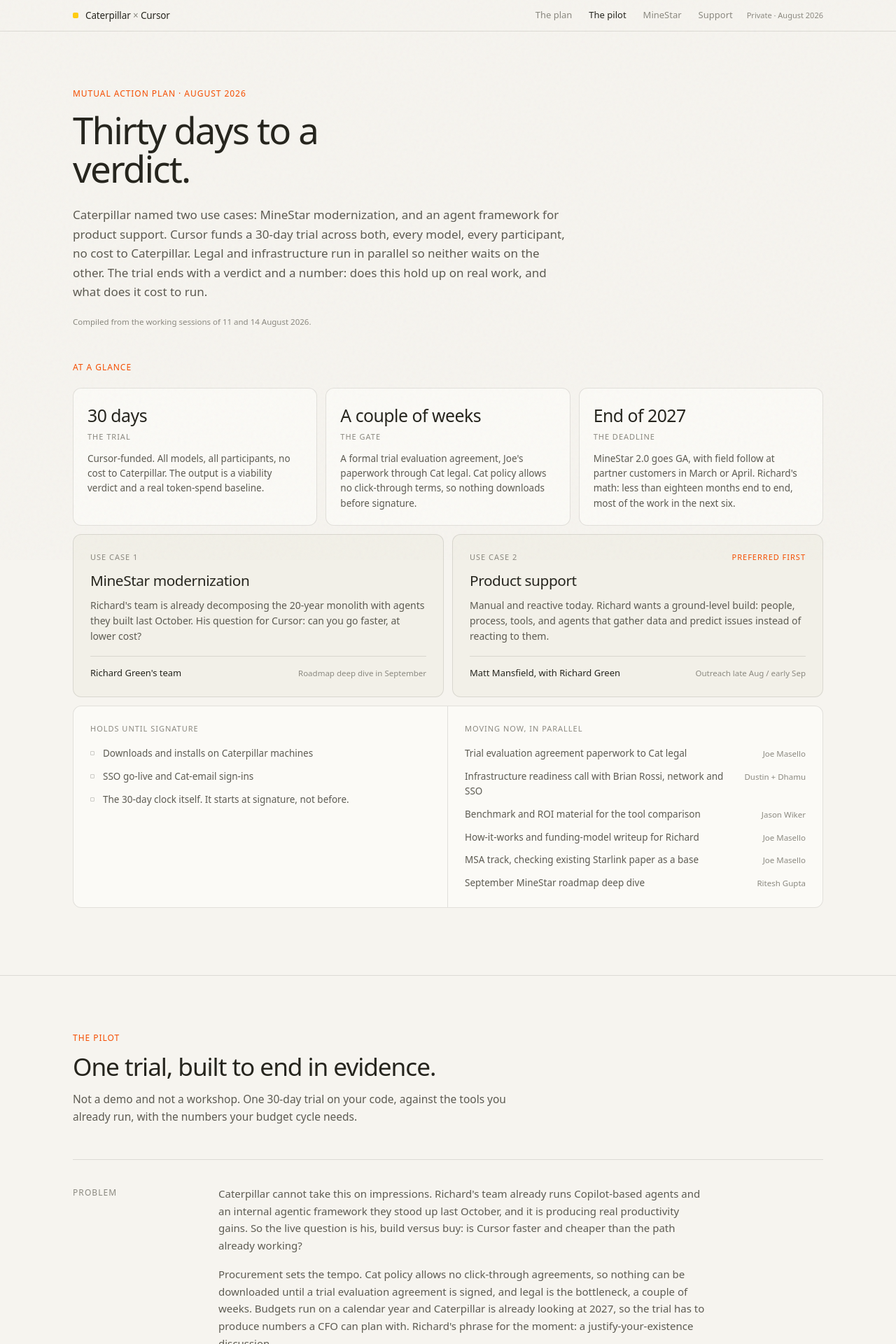
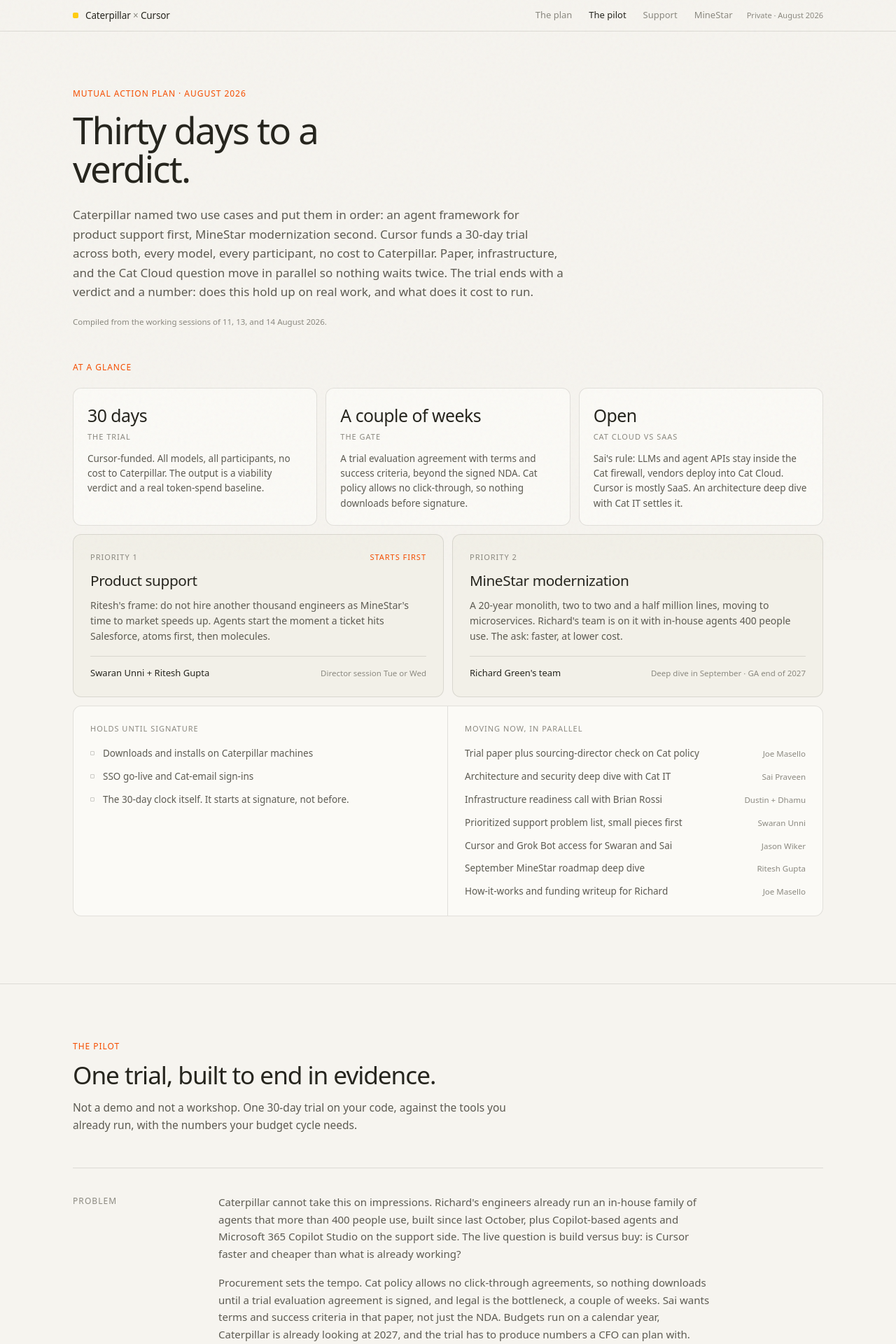
Before and after one commit to Speediing/cat-map, a Next.js app: page / in a window 1280 px wide. Shown: the top 1920 px of the page at 70% size. Built offline with nearby package versions, Linux system fonts and the light colour scheme.

Commit message:
Fold in 13 Aug demo call: support first, architecture question at glance, ownership rule, Gong-named next steps
Co-authored-by: Jason Wiker <jason.wiker@gmail.com>

```diff
--- a/src/app/page.tsx
+++ b/src/app/page.tsx
@@ -335,8 +335,8 @@ export default function Page() {
         <Hero />
         <Glance />
         <PilotSection />
+        <UseCaseSection data={support} />
         <UseCaseSection data={minestar} />
-        <UseCaseSection data={support} />
       </main>
       <SiteFooter />
     </>
--- a/src/content/plan.ts
+++ b/src/content/plan.ts
@@ -2,10 +2,11 @@
  * All copy for the leave-behind lives here.
  * Edit this file to change what the page says; layout stays put.
  *
- * Sourced from the call transcripts of 11 August 2026 (Richard Green) and
- * 14 August 2026 (Dhamu Sankaran, Dustin Ziegler, Andy Lofgreen). A 13 August
- * demo session is in scope and folds in when its transcript lands.
+ * Sourced from three call transcripts: 11 August 2026 (Richard Green),
+ * 13 August 2026 (demo: Swaran Unni, Sai Praveen, Ritesh Gupta), and
+ * 14 August 2026 (Dhamu Sankaran, Dustin Ziegler, Andy Lofgreen).
  * No numbers, dates, or claims beyond what was said on those calls.
+ * Cat-said and Anysphere-pitched are labeled as such in the copy.
  */
 
 export type NextStep = {
@@ -23,7 +24,7 @@ export type Beat = {
 export const site = {
   title: "Caterpillar × Cursor",
   description:
-    "The mutual action plan for the Caterpillar and Cursor pilot: a 30-day trial across MineStar modernization and a product support agent framework, with owners, gates, and dates.",
+    "The mutual action plan for the Caterpillar and Cursor pilot: a 30-day trial across a product support agent framework and MineStar modernization, with owners, gates, and dates.",
   wordmark: { left: "Caterpillar", right: "Cursor" },
   navLabel: "Private · August 2026",
 };
@@ -31,16 +32,16 @@ export const site = {
 export const nav = [
   { id: "plan", label: "The plan" },
   { id: "pilot", label: "The pilot" },
+  { id: "support", label: "Support" },
   { id: "minestar", label: "MineStar" },
-  { id: "support", label: "Support" },
 ] as const;
 
 export const hero = {
   kicker: "Mutual action plan · August 2026",
   title: "Thirty days to a verdict.",
   standfirst:
-    "Caterpillar named two use cases: MineStar modernization, and an agent framework for product support. Cursor funds a 30-day trial across both, every model, every participant, no cost to Caterpillar. Legal and infrastructure run in parallel so neither waits on the other. The trial ends with a verdict and a number: does this hold up on real work, and what does it cost to run.",
-  meta: "Compiled from the working sessions of 11 and 14 August 2026.",
+    "Caterpillar named two use cases and put them in order: an agent framework for product support first, MineStar modernization second. Cursor funds a 30-day trial across both, every model, every participant, no cost to Caterpillar. Paper, infrastructure, and the Cat Cloud question move in parallel so nothing waits twice. The trial ends with a verdict and a number: does this hold up on real work, and what does it cost to run.",
+  meta: "Compiled from the working sessions of 11, 13, and 14 August 2026.",
 };
 
 export const glance = {
@@ -55,30 +56,30 @@ export const glance = {
     {
       value: "A couple of weeks",
       label: "The gate",
-      body: "A formal trial evaluation agreement, Joe's paperwork through Cat legal. Cat policy allows no click-through terms, so nothing downloads before signature.",
+      body: "A trial evaluation agreement with terms and success criteria, beyond the signed NDA. Cat policy allows no click-through, so nothing downloads before signature.",
     },
     {
-      value: "End of 2027",
-      label: "The deadline",
-      body: "MineStar 2.0 goes GA, with field follow at partner customers in March or April. Richard's math: less than eighteen months end to end, most of the work in the next six.",
+      value: "Open",
+      label: "Cat Cloud vs SaaS",
+      body: "Sai's rule: LLMs and agent APIs stay inside the Cat firewall, vendors deploy into Cat Cloud. Cursor is mostly SaaS. An architecture deep dive with Cat IT settles it.",
     },
   ],
   lanes: [
     {
-      label: "Use case 1",
+      label: "Priority 1",
+      tag: "Starts first" as string | null,
+      title: "Product support",
+      body: "Ritesh's frame: do not hire another thousand engineers as MineStar's time to market speeds up. Agents start the moment a ticket hits Salesforce, atoms first, then molecules.",
+      owner: "Swaran Unni + Ritesh Gupta",
+      clock: "Director session Tue or Wed",
+    },
+    {
+      label: "Priority 2",
       tag: null as string | null,
       title: "MineStar modernization",
-      body: "Richard's team is already decomposing the 20-year monolith with agents they built last October. His question for Cursor: can you go faster, at lower cost?",
+      body: "A 20-year monolith, two to two and a half million lines, moving to microservices. Richard's team is on it with in-house agents 400 people use. The ask: faster, at lower cost.",
       owner: "Richard Green's team",
-      clock: "Roadmap deep dive in September",
-    },
-    {
-      label: "Use case 2",
-      tag: "Preferred first",
-      title: "Product support",
-      body: "Manual and reactive today. Richard wants a ground-level build: people, process, tools, and agents that gather data and predict issues instead of reacting to them.",
-      owner: "Matt Mansfield, with Richard Green",
-      clock: "Outreach late Aug / early Sep",
+      clock: "Deep dive in September · GA end of 2027",
     },
   ],
   gate: {
@@ -93,12 +94,13 @@ export const glance = {
     moving: {
       title: "Moving now, in parallel",
       items: [
-        { what: "Trial evaluation agreement paperwork to Cat legal", owner: "Joe Masello" },
-        { what: "Infrastructure readiness call with Brian Rossi, network and SSO", owner: "Dustin + Dhamu" },
-        { what: "Benchmark and ROI material for the tool comparison", owner: "Jason Wiker" },
-        { what: "How-it-works and funding-model writeup for Richard", owner: "Joe Masello" },
-        { what: "MSA track, checking existing Starlink paper as a base", owner: "Joe Masello" },
+        { what: "Trial paper plus sourcing-director check on Cat policy", owner: "Joe Masello" },
+        { what: "Architecture and security deep dive with Cat IT", owner: "Sai Praveen" },
+        { what: "Infrastructure readiness call with Brian Rossi", owner: "Dustin + Dhamu" },
+        { what: "Prioritized support problem list, small pieces first", owner: "Swaran Unni" },
+        { what: "Cursor and Grok Bot access for Swaran and Sai", owner: "Jason Wiker" },
         { what: "September MineStar roadmap deep dive", owner: "Ritesh Gupta" },
+        { what: "How-it-works and funding writeup for Richard", owner: "Joe Masello" },
       ],
     },
   },
@@ -110,17 +112,22 @@ export const pilot = {
   title: "One trial, built to end in evidence.",
   lede: "Not a demo and not a workshop. One 30-day trial on your code, against the tools you already run, with the numbers your budget cycle needs.",
   problem: [
-    "Caterpillar cannot take this on impressions. Richard's team already runs Copilot-based agents and an internal agentic framework they stood up last October, and it is producing real productivity gains. So the live question is his, build versus buy: is Cursor faster and cheaper than the path already working?",
-    "Procurement sets the tempo. Cat policy allows no click-through agreements, so nothing can be downloaded until a trial evaluation agreement is signed, and legal is the bottleneck, a couple of weeks. Budgets run on a calendar year and Caterpillar is already looking at 2027, so the trial has to produce numbers a CFO can plan with. Richard's phrase for the moment: a justify-your-existence discussion.",
+    "Caterpillar cannot take this on impressions. Richard's engineers already run an in-house family of agents that more than 400 people use, built since last October, plus Copilot-based agents and Microsoft 365 Copilot Studio on the support side. The live question is build versus buy: is Cursor faster and cheaper than what is already working?",
+    "Procurement sets the tempo. Cat policy allows no click-through agreements, so nothing downloads until a trial evaluation agreement is signed, and legal is the bottleneck, a couple of weeks. Sai wants terms and success criteria in that paper, not just the NDA. Budgets run on a calendar year, Caterpillar is already looking at 2027, and the trial has to produce numbers a CFO can plan with. Richard's phrase: a justify-your-existence discussion.",
+    "And architecture is a live question, not a detail. Sai's rule today: every LLM and agent API stays inside the Caterpillar firewall, nothing goes out, and vendors deploy into Cat Cloud, Copilot included. Cursor is mostly SaaS. That has to get settled, not assumed.",
   ],
   solution: [
     {
       lead: "Use the window.",
-      text: "While the agreement works through legal, everything else gets ready. Dhamu Sankaran is setting up the infrastructure readiness call with Brian Rossi, network and SSO, and Dustin Ziegler wants as much in parallel as possible, with Rossi's cyber review the one possible roadblock. SSO itself typically takes under a day. The NDA is already signed and folds into the MSA later; the MSA runs behind the trial without gating it, and Joe Masello is checking whether existing Starlink paper can carry big parts of it.",
+      text: "While the paper works through legal, everything else moves. Joe is on with Richard and the sourcing director about the pilot and Cat policy; per Joe, the approvals that matter are Richard's and Jamie's. Dhamu and Dustin are setting the infrastructure readiness call with Brian Rossi. The NDA is signed and folds into the MSA later; the MSA runs behind the trial without gating it, and Joe is checking whether existing Starlink paper can carry big parts of it.",
     },
     {
       lead: "Where it runs is still open.",
-      text: "Dhamu's frame for the evaluation: what is the minimum effort required to start? Desktop is close to zero, download Cursor and sign in with a Cat email on the enterprise trial, though Caterpillar would rather gate the download behind SSO than send people to the public internet. Cloud agents can be Anysphere-managed, unlimited VMs at no extra cost with AWS PrivateLink back to your VPC, or self-hosted under Caterpillar infrastructure. Desktop only versus both is Dhamu's security question, and the plan does not assume the answer.",
+      text: "Sai's deep dive with Cat IT is the venue: architecture, components, security diagrams. Our side of the table: Cursor is mostly SaaS with little to deploy, no Cat team is on it yet (the first are about to start), and the real decision is where agents execute, hosted by Cursor with a tunnel back or inside Caterpillar infrastructure. Sai's IP guardrails make the tunnel the hard option, and Swaran flags that reaching Salesforce, internal databases, and Snowflake takes the most time if Cursor sits outside Cat Cloud. Dhamu's desktop-versus-cloud question is part of the same decision. The plan does not assume the answer.",
+    },
+    {
+      lead: "Cat builds, Cursor supplies.",
+      text: "Ritesh set the ownership rule and Swaran asked for it straight: Cursor provides the platform and stays in lockstep; Caterpillar's AI team and engineers build the agents. The pilot is Caterpillar gaining the experience, not shipping the work off.",
     },
     {
       lead: "Compare in the open.",
@@ -132,14 +139,14 @@ export const pilot = {
     },
     {
       lead: "Keep help close.",
-      text: "Enablement up front, working sessions on your use cases during, and Jason, Brian, and Joe on call ad hoc throughout, with a shared Slack channel if that is easier.",
+      text: "Enablement up front, working sessions on your use cases during, and Jason, Brian, and Joe on call ad hoc throughout, with a shared Slack channel if that is easier. A recurring cadence starts next week.",
     },
   ] satisfies Beat[],
   constraintsLabel: "The trial runs under two constraints",
   constraints: [
     {
       title: "Build vs buy can be hybrid",
-      body: "Richard asked whether Cursor can integrate the library of agents his team already built on Copilot. The answer: mix and match as much as you want. Nobody big-bangs this; Cursor picks off pieces of the SDLC incrementally, and nothing his team built gets thrown out.",
+      body: "Richard asked whether Cursor can integrate the agents his team built on Copilot; Swaran asked whether the Python automations and Copilot Studio agents can migrate over outright. The answer to both: mix and match, and migrate gradually, nothing thrown out overnight.",
     },
     {
       title: "Cost has to be governable",
@@ -149,7 +156,12 @@ export const pilot = {
   nextSteps: [
     {
       owner: "Joe Masello",
-      what: "Send the trial evaluation agreement paperwork. It gates every download and sign-in.",
+      what: "Send the trial paper with terms and success criteria; clear Cat policy with the sourcing director.",
+      when: "Now",
+    },
+    {
+      owner: "Sai Praveen",
+      what: "Set the architecture and security deep dive with Cat IT and Cursor.",
       when: "Now",
     },
     {
@@ -159,37 +171,82 @@ export const pilot = {
     },
     {
       owner: "Jason Wiker",
+      what: "Set up Cursor and Grok Bot access and credits for Swaran and Sai.",
+      when: "Now",
+    },
+    {
+      owner: "Jason Wiker",
       what: "Share benchmark and ROI material ahead of the working session.",
       when: "Before the session",
+    },
+    {
+      owner: "Joe Masello",
+      what: "Send Richard's how-it-works and funding writeup, and Swaran's support case studies.",
+      when: "Now",
     },
     {
       owner: "Joe Masello",
       what: "Check existing Starlink paper as a base for the MSA.",
       when: "Now",
     },
+  ] satisfies NextStep[],
+};
+
+export const support = {
+  id: "support",
+  kicker: "Priority one",
+  title: "Product support agent framework",
+  lede: "Richard's first pilot, confirmed on the demo call. Support is reactive and manual today, and in Ritesh's words, Caterpillar does not want to hire another thousand engineers to support the product as MineStar speeds up.",
+  problem: [
+    "Support today runs on people pulling reports by hand and asking \"do you remember when this happened.\" Richard's example: a release met one site's combination of truck, drivetrain, and a 7% grade, and a fully loaded 260-ton truck rolled back because validation had covered a 5% grade, not 7%. The fix exists. Finding who else needs it means manually checking every mine site, and mine sites change shape constantly.",
+    "The raw material is already in one place. Every ticket logs into Salesforce first, and Caterpillar holds about ten years of closed tickets, a process map, and a definition of what a good close looks like. What is missing is the layer that reads all of it: log files today are, in their words, gibberish that an engineer decodes by hand.",
+  ],
+  solution: [
     {
-      owner: "Joe Masello",
-      what: "Write up how Cursor works and the funding model, for Richard's team and his CFO.",
+      text: "The pipeline Caterpillar sketched, in their order: when a ticket hits Salesforce an agent kicks off and does the prep, drafts the first response, flags missing information, pulls the history, analyzes the log file, routes the dispatch, and watches for recurring issues to hand engineering. Swaran's build model: atoms, then molecules, then a full support agent. His team runs Microsoft 365 Copilot and Copilot Studio today, with in-house micro-agents already working.",
+    },
+    {
+      text: "Caterpillar builds it; Cursor is the harness under it, in lockstep. Matt Mansfield and Richard are drafting the people-process-tools plan, Ritesh and Swaran sit down with Matt, the support director, Tuesday or Wednesday, and Swaran is writing the prioritized problem list, small pieces first. Ritesh's read on the agent-factory demo: exactly what he had in mind for support.",
+    },
+    {
+      text: "Also named on the calls, not yet lanes: Swaran's wider ship-to-customer stream (sales, first-time implementation, ongoing operations), change management for landing agents inside teams, vector search or a vector database over the support data, and migrating the existing Python automations and Copilot agents. Swaran keeps the bigger list; support starts first.",
+    },
+  ] satisfies Beat[],
+  nextSteps: [
+    {
+      owner: "Swaran Unni",
+      what: "Prioritize the support problem list, small pieces first.",
       when: "Now",
     },
+    {
+      owner: "Ritesh Gupta",
+      what: "Session with Matt Mansfield, the support director; WhatsApp Jason the next steps.",
+      when: "Tue or Wed",
+    },
+    {
+      owner: "Matt Mansfield or Ritesh Gupta",
+      what: "Bring Cursor into the plan when it reaches tools.",
+      when: "Late Aug / early Sep",
+    },
   ] satisfies NextStep[],
+  note: "MineStar modernization follows as priority two." as string | null,
 };
 
 export const minestar = {
   id: "minestar",
-  kicker: "Use case 1",
+  kicker: "Priority two",
   title: "MineStar modernization",
   lede: "The site management system for autonomous mining machines, rebuilt in place before MineStar 2.0 ships.",
   problem: [
-    "MineStar orchestrates autonomous machines on a mine site: a digital twin of the mine, the machines run against it, productivity measured from it. It is twenty years of tightly coupled code, built on and built on, much of it by the engineers who needed it rather than software developers. Richard's words: a Jenga stack. Look at it funny and the whole thing breaks.",
-    "The deadline is fixed and Richard walked it backward: general release of MineStar 2.0 at the end of 2027, field follow with partner customers around March or April, a long robotics validation cycle before that. That leaves less than eighteen months end to end and puts most of the modernization and new feature work in the next six. His internal framework has been decomposing the monolith into business functions since last October, and he is going full tilt. The question he handed us is narrow: can Cursor beat the path already in motion on speed and cost?",
+    "MineStar orchestrates autonomous machines against a digital twin of the mine. It is twenty years of tightly coupled code, two to two and a half million lines by Sai's count, much of it written by the engineers who needed it rather than software developers. Richard's words: a Jenga stack. Look at it funny and the whole thing breaks.",
+    "The deadline is fixed and Richard walked it backward: MineStar 2.0 general release at the end of 2027, field follow with partner customers around March or April, a long robotics validation cycle in between. That leaves less than eighteen months end to end, most of the modernization and feature work in the next six. And the in-house path is real: a family of agents his team built, in use by more than 400 people, decomposing the monolith toward microservices since last October. The question for Cursor is narrow: beat that path on speed and cost.",
   ],
   solution: [
     {
-      text: "Richard set the structure himself. In September his team does a deep dive on the technical roadmap, the full picture 15 to 18 months out. The week after, we go through it together: his team says what they plan to build, and where we think Cursor does it faster or cheaper, we say so and take that piece on. Ritesh Gupta, his lead, sets up both sessions.",
+      text: "Richard set the structure himself. In September his team does the roadmap deep dive, the full picture 15 to 18 months out. The week after, Cursor sits down against that baseline: his team says what they plan to build, and where we think we do it faster or cheaper, we say so and take that piece on. Ritesh sets up both sessions.",
     },
     {
-      text: "Our proposal for the how: run Cursor inside the loop his team already proved. Decompose into business functions, modernize each module, validate it, put it back, with agents working the queue in parallel and engineers approving everything that ships. Hybrid is the default, mix and match with the Copilot-based agents they already have, incremental across the SDLC, no big bang.",
+      text: "Our proposal for the how: run Cursor inside the loop the team already proved. Decompose into business functions, modernize module by module, validate, put it back, with agents working the queue in parallel and engineers approving everything that ships. Mix and match with the agents already in use, incremental, no big bang.",
     },
   ] satisfies Beat[],
   nextSteps: [
@@ -204,34 +261,7 @@ export const minestar = {
       when: "September",
     },
   ] satisfies NextStep[],
-  note: "Ritesh shares the urgency. The clock on 2.0 is already running." as string | null,
-};
-
-export const support = {
-  id: "support",
-  kicker: "Use case 2",
-  title: "Product support agent framework",
-  lede: "Richard's preferred first pilot. Support is reactive and manual today; he wants agents gathering the data and predicting the issue before it happens.",
-  problem: [
-    "Support today runs on people pulling reports by hand and asking \"do you remember when this happened.\" Richard's example: a release met one site's combination of truck, drivetrain, and a 7% grade, and a fully loaded 260-ton truck rolled back because validation had covered a 5% grade, not 7%. The fix exists. Finding who else needs it means manually checking every mine site, and mine sites change shape constantly, so a site without that grade today can have it after the next road change.",
-    "Nothing watches the data and brings findings to an engineer. Building that is ground-level work across people, process, and tools, starting from scratch. On modernization Richard is asking whether we are faster. Here he is asking for help building it, and it is the use case he wants to pilot first.",
-  ],
-  solution: [
-    {
-      text: "Richard and Matt Mansfield, his product support director, are drafting the plan now: people, process, technology, in that order. When it reaches the tools, Matt or Ritesh brings us in, probably late August or early September. We come in at ground level and help shape it rather than quote against it.",
-    },
-    {
-      text: "The direction he described: a knowledge base with agents on top for responsive support, then a framework of agents that gathers site data and runs analytics to predict issues instead of reacting to them. The next 7% grade question gets answered from data already gathered, not a manual sweep of every site.",
-    },
-  ] satisfies Beat[],
-  nextSteps: [
-    {
-      owner: "Matt Mansfield or Ritesh Gupta",
-      what: "Reach out to set up the product support plan session.",
-      when: "Late Aug / early Sep",
-    },
-  ] satisfies NextStep[],
-  note: "Both use cases likely land in the same window. Support may move first." as string | null,
+  note: "Priority two, per Ritesh: fine if the pilot gets to it, fine if it does not. Richard's internal team runs full tilt either way." as string | null,
 };
 
 export const footer = {
@@ -254,7 +284,7 @@ export const footer = {
     label: "Cursor",
     people: ["Jason Wiker", "Brian Fox", "Joe Masello"],
   },
-  line: "Private. Prepared for the Caterpillar working group. Sourced from the working sessions of 11 and 14 August 2026.",
+  line: "Private. Prepared for the Caterpillar working group. Sourced from the working sessions of 11, 13, and 14 August 2026.",
 };
 
 export const login = {
```
